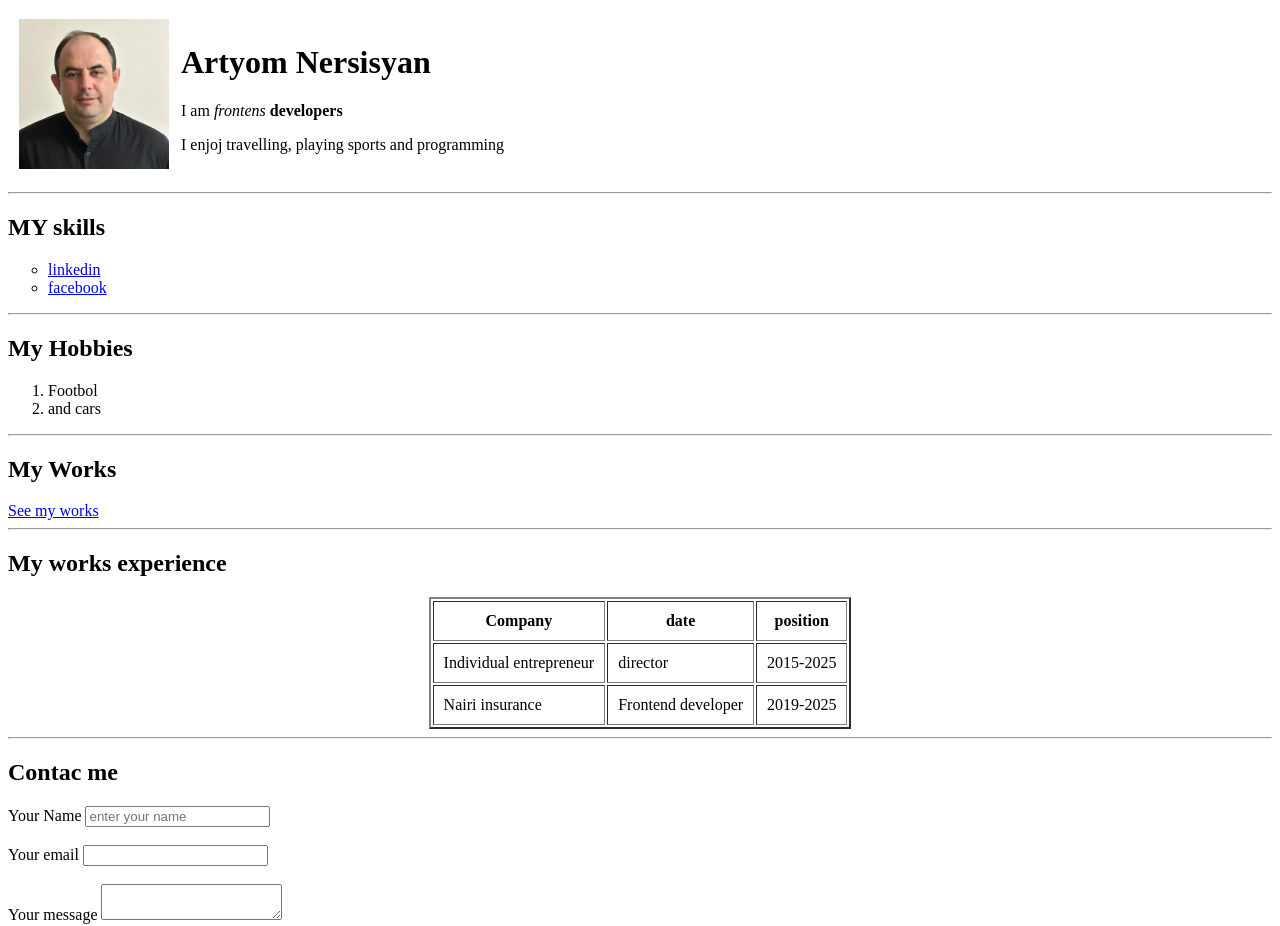
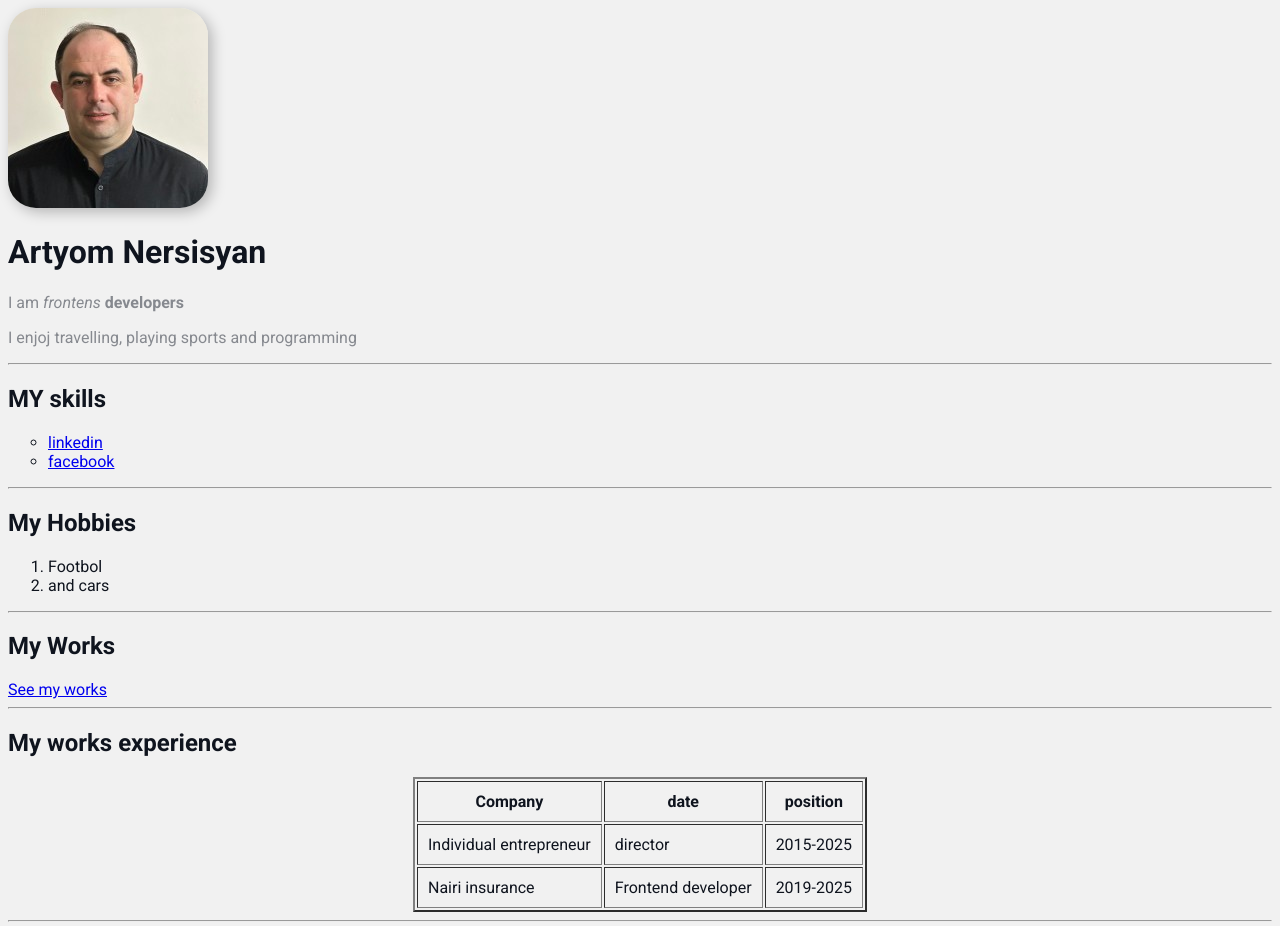
Before and after one commit to artyomnersisyan86/cv, a plain HTML site: page index.html in a window 1280 px wide. Shown: the top 926 px of the page. Drawn offline with Linux system fonts and the light colour scheme.

Commit message:
Add files via upload

```diff
--- a/index.html
+++ b/index.html
@@ -5,24 +5,17 @@
     <meta charset="UTF-8">
     <meta name="viewport" content="width=device-width, initial-scale=1.0">
     <title>Artyom Nersisyan CV</title>
+    <link rel="stylesheet" href="style.css">
 </head>
 
 <body>
+<div class="info">
+    <img src="avatar.jpeg" alt="avatar" class="avatar">
 
-    <table cellspacing="10">
-        <tr>
-            <td>
-                <img src="avatar.jpeg" width="150" alt="avatar">
-
-            </td>
-            <td>
-                <h1>Artyom Nersisyan</h1>
-                <p>I am <em>frontens </em><strong>developers</strong></p>
-                <p>I enjoj travelling, playing sports and programming</p>
-            </td>
-        </tr>
-    </table>
-
+    <h1>Artyom Nersisyan</h1>
+    <p>I am <em>frontens </em><strong>developers</strong></p>
+    <p>I enjoj travelling, playing sports and programming</p>
+</div>
     <hr/>
     <h2>MY skills</h2>
     <ul type="circle">
--- /dev/null
+++ b/style.css
@@ -0,0 +1,21 @@
+@import url('https://fonts.googleapis.com/css2?family=Roboto:ital,wght@0,100..900;1,100..900&display=swap');
+body{
+   background-color: #f1f1f1;
+   color: #0f141e;
+   /* font-size: 16px;
+   font-weight: normal;
+   font-family: "Roboto", sans-serif; */
+   font: normal 16px "Roboto", sans-serif;
+}
+.avatar{
+    width: 200px;
+    border-radius: 28px;
+    -webkit-border-radius: 28px;
+    -moz-border-radius: 28px;
+    -ms-border-radius: 28px;
+    -o-border-radius: 28px;
+    box-shadow: 4px 4px 14px rgba(0,0,0,0.25);
+}
+.info p {
+color: #86898f;
+}
```
